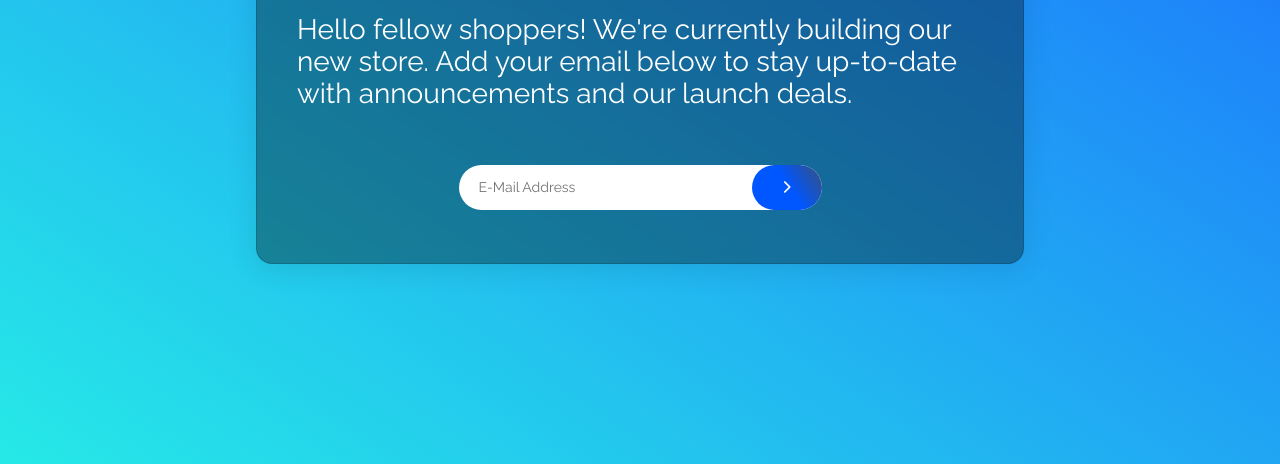
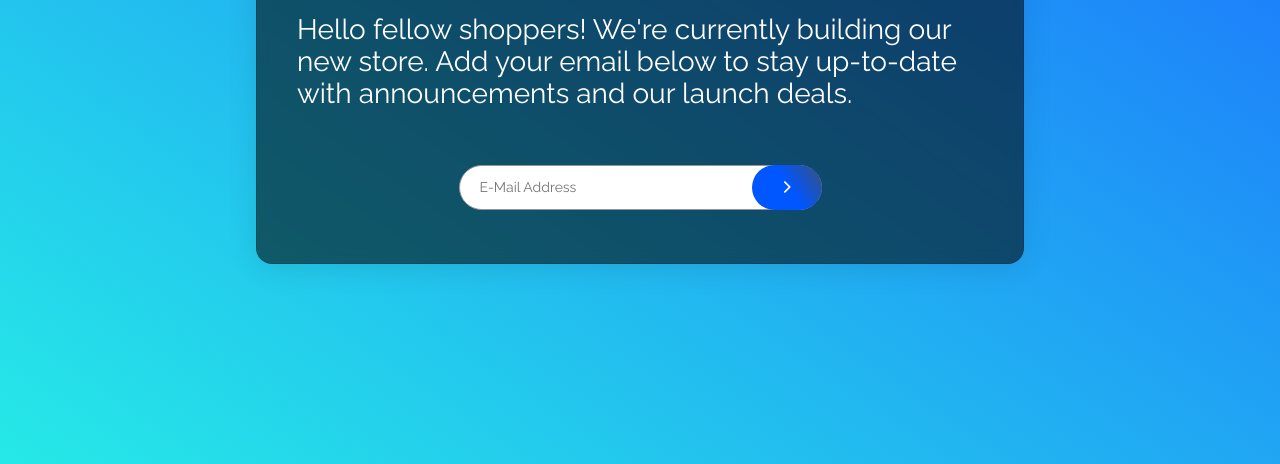
Before and after one commit to PatrykChm/E-mail-Validator-JS, a plain HTML site: page index.html in a window 1280 px wide. Shown: the part 336-800 px from the top of the page. Drawn offline with Linux system fonts and the light colour scheme.

Commit message:
change bgc style and error buttons colors

```diff
--- a/src/sass/stye.scss
+++ b/src/sass/stye.scss
@@ -19,13 +19,13 @@ body {
 	width: 80%;
 	height: 40%;
 	padding: 20px;
-	border: 1px solid black;
+
 	color: white;
 	display: flex;
 	flex-direction: column;
 	align-items: center;
 	justify-content: space-evenly;
-	background: rgba(0, 0, 0, 0.36);
+	background: rgba(0, 0, 0, 0.56);
 	border-radius: 16px;
 	box-shadow: 0 4px 30px rgba(0, 0, 0, 0.1);
 	backdrop-filter: blur(6.4px);
@@ -33,14 +33,12 @@ body {
 
 	.error-active {
 		visibility: visible;
-		color: red;
-
+		color: rgb(255, 51, 0);
 	}
 
 	.confirm-active {
 		visibility: visible;
-		color: green;
-
+		color: rgb(91, 255, 91);
 	}
 
 	&__header {
@@ -62,7 +60,8 @@ body {
 			padding: 0 20px;
 			height: 40px;
 			border-radius: 60px;
-			border: none;
+			border: 1px solid #949494;
+			outline: none;
 			margin-bottom: 15px;
 		}
 		input::placeholder {
@@ -78,7 +77,6 @@ body {
 			height: 40px;
 			width: 60px;
 			border-radius: 60px;
-
 			border: none;
 			background: rgb(57, 81, 125);
 			background: linear-gradient(238deg, rgba(57, 81, 125, 1) 0%, rgba(0, 86, 255, 1) 47%);
@@ -126,7 +124,7 @@ body {
 		}
 		p {
 			font-size: 28px;
-            line-height: 32px;
+			line-height: 32px;
 		}
 	}
 
```
Also changed, not shown: dist/css/stye.min.css, dist/js/main.min.js, src/js/main.js (line endings or trailing spaces).
